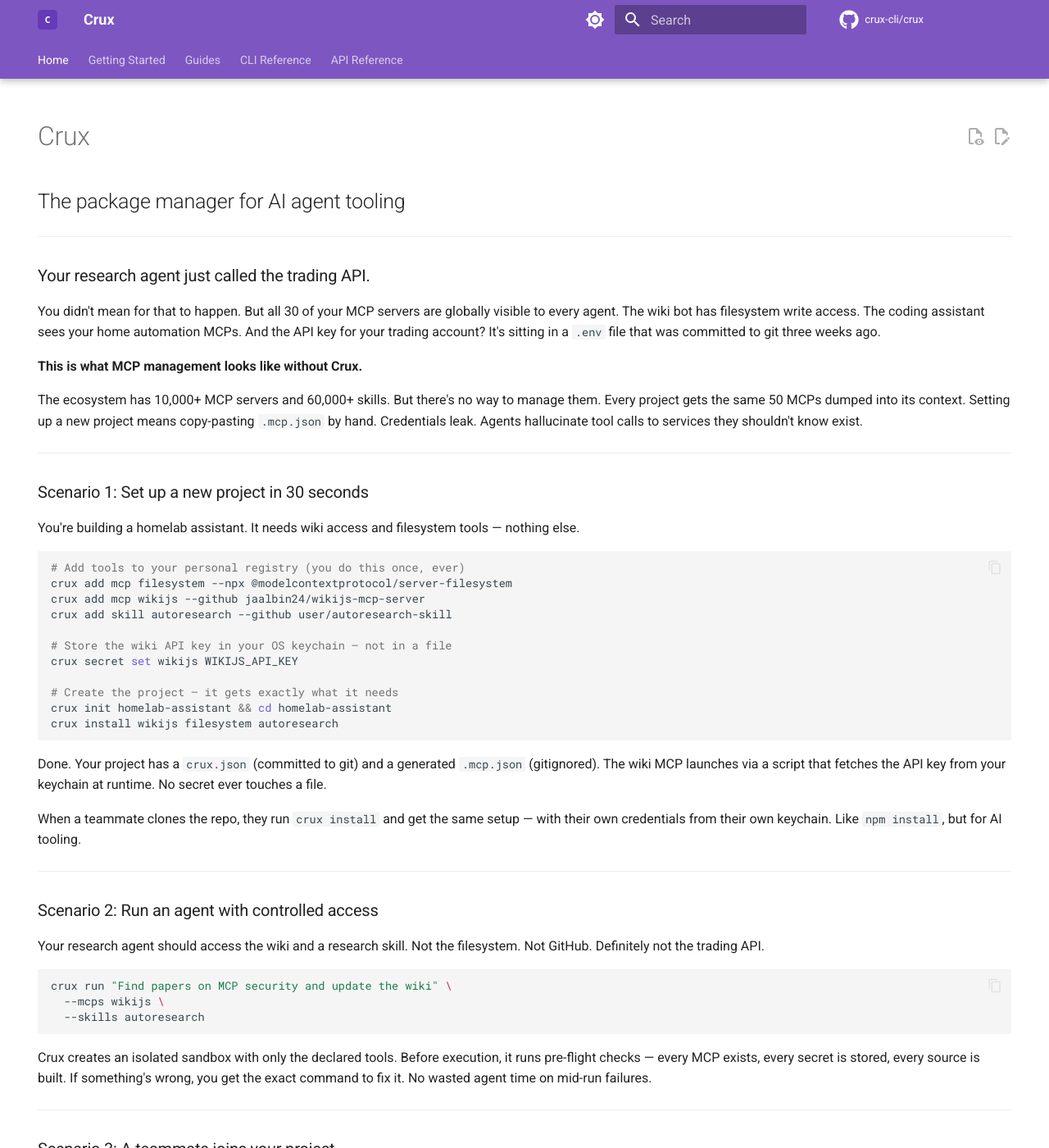
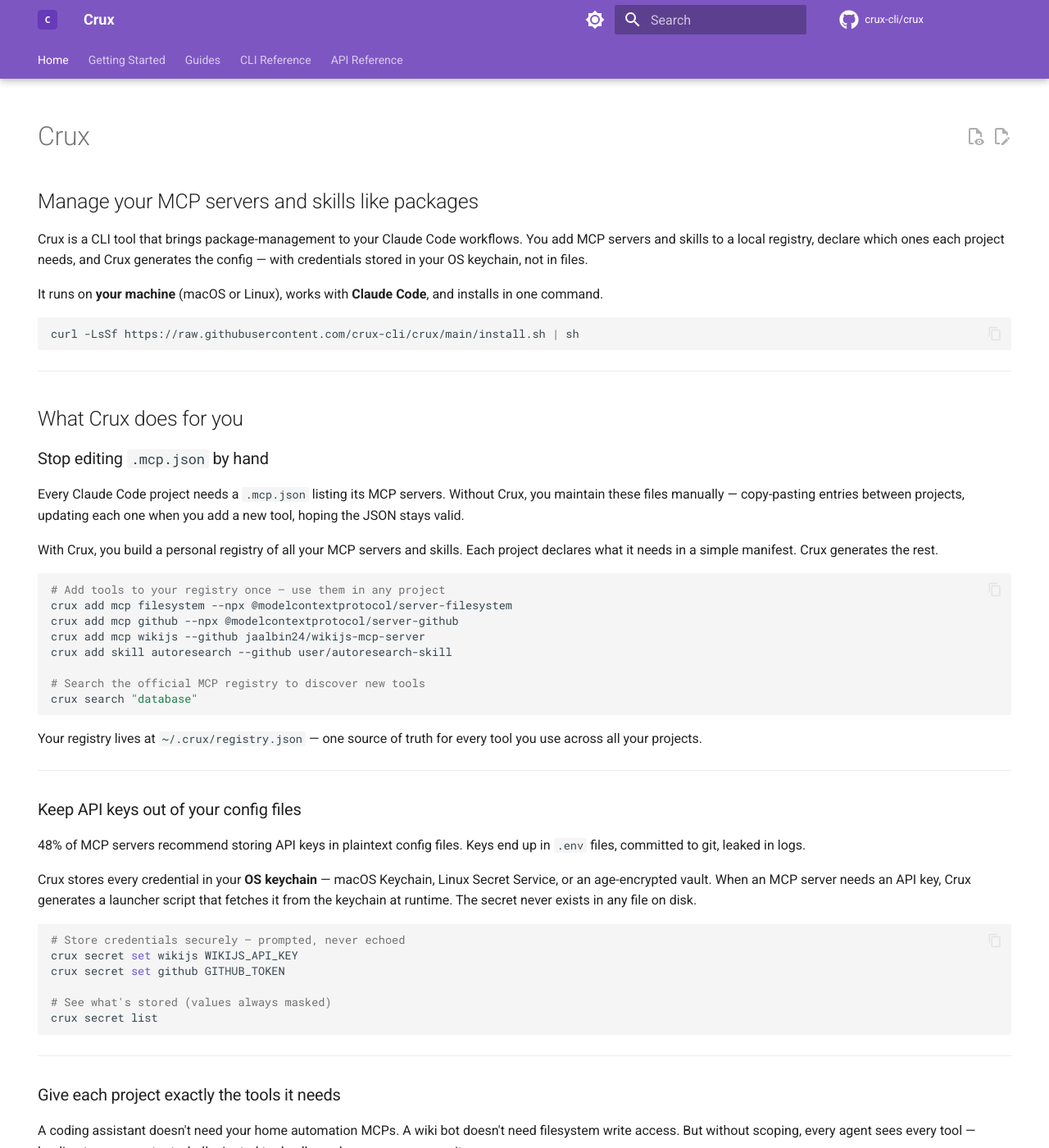
Before and after one commit to crux-cli/crux, an MkDocs documentation site: the page built from docs/index.md, in a window 1280 px wide and 1400 px high. Shown: the whole window at 82% size. Built offline with MkDocs 1.6.1 and Material for MkDocs 9.7.7, drawn with Linux system fonts in a browser that asks for light colours; comment, search, counter and statistics services are not loaded; the version menu is left out; some of the changed text lies outside the part shown.

Commit message:
docs: redesign homepage with clear intro, use-case sections, and value-driven narrative (#7)
- Clear intro: what Crux is, where it runs (macOS/Linux CLI), what it works with (Claude Code)
- Five use-case sections each explaining a specific problem and how Crux solves it:
  1. Stop editing .mcp.json by hand (registry)
  2. Keep API keys out of config files (secrets)
  3. Give each project exactly the tools it needs (scoping)
  4. Run agents with controlled tool access (sandbox)
  5. Know when something is broken (health monitoring)
- Removed fictional "teammate scenario" (single-user only in v1)
- Removed alarm-style opening hook in favor of clear product description
- README: matching structure, concise version of each section

Co-authored-by: Claude Opus 4.6 (1M context) <noreply@anthropic.com>

````diff
--- a/docs/index.md
+++ b/docs/index.md
@@ -6,69 +6,135 @@ hide:
 
 # Crux
 
-## The package manager for AI agent tooling
+## Manage your MCP servers and skills like packages
+
+Crux is a CLI tool that brings package-management to your Claude Code workflows. You add MCP servers and skills to a local registry, declare which ones each project needs, and Crux generates the config — with credentials stored in your OS keychain, not in files.
+
+It runs on **your machine** (macOS or Linux), works with **Claude Code**, and installs in one command.
+
+```bash
+curl -LsSf https://raw.githubusercontent.com/crux-cli/crux/main/install.sh | sh
+```
 
 ---
 
-### Your research agent just called the trading API.
+## What Crux does for you
 
-You didn't mean for that to happen. But all 30 of your MCP servers are globally visible to every agent. The wiki bot has filesystem write access. The coding assistant sees your home automation MCPs. And the API key for your trading account? It's sitting in a `.env` file that was committed to git three weeks ago.
+### Stop editing `.mcp.json` by hand
 
-**This is what MCP management looks like without Crux.**
+Every Claude Code project needs a `.mcp.json` listing its MCP servers. Without Crux, you maintain these files manually — copy-pasting entries between projects, updating each one when you add a new tool, hoping the JSON stays valid.
 
-The ecosystem has 10,000+ MCP servers and 60,000+ skills. But there's no way to manage them. Every project gets the same 50 MCPs dumped into its context. Setting up a new project means copy-pasting `.mcp.json` by hand. Credentials leak. Agents hallucinate tool calls to services they shouldn't know exist.
+With Crux, you build a personal registry of all your MCP servers and skills. Each project declares what it needs in a simple manifest. Crux generates the rest.
+
+```bash
+# Add tools to your registry once — use them in any project
+crux add mcp filesystem --npx @modelcontextprotocol/server-filesystem
+crux add mcp github --npx @modelcontextprotocol/server-github
+crux add mcp wikijs --github jaalbin24/wikijs-mcp-server
+crux add skill autoresearch --github user/autoresearch-skill
+
+# Search the official MCP registry to discover new tools
+crux search "database"
+```
+
+Your registry lives at `~/.crux/registry.json` — one source of truth for every tool you use across all your projects.
 
 ---
 
-### Scenario 1: Set up a new project in 30 seconds
+### Keep API keys out of your config files
 
-You're building a homelab assistant. It needs wiki access and filesystem tools — nothing else.
+48% of MCP servers recommend storing API keys in plaintext config files. Keys end up in `.env` files, committed to git, leaked in logs.
+
+Crux stores every credential in your **OS keychain** — macOS Keychain, Linux Secret Service, or an age-encrypted vault. When an MCP server needs an API key, Crux generates a launcher script that fetches it from the keychain at runtime. The secret never exists in any file on disk.
 
 ```bash
-# Add tools to your personal registry (you do this once, ever)
-crux add mcp filesystem --npx @modelcontextprotocol/server-filesystem
-crux add mcp wikijs --github jaalbin24/wikijs-mcp-server
-crux add skill autoresearch --github user/autoresearch-skill
+# Store credentials securely — prompted, never echoed
+crux secret set wikijs WIKIJS_API_KEY
+crux secret set github GITHUB_TOKEN
 
-# Store the wiki API key in your OS keychain — not in a file
-crux secret set wikijs WIKIJS_API_KEY
-
-# Create the project — it gets exactly what it needs
-crux init homelab-assistant && cd homelab-assistant
-crux install wikijs filesystem autoresearch
+# See what's stored (values always masked)
+crux secret list
 ```
-
-Done. Your project has a `crux.json` (committed to git) and a generated `.mcp.json` (gitignored). The wiki MCP launches via a script that fetches the API key from your keychain at runtime. No secret ever touches a file.
-
-When a teammate clones the repo, they run `crux install` and get the same setup — with their own credentials from their own keychain. Like `npm install`, but for AI tooling.
 
 ---
 
-### Scenario 2: Run an agent with controlled access
+### Give each project exactly the tools it needs
 
-Your research agent should access the wiki and a research skill. Not the filesystem. Not GitHub. Definitely not the trading API.
+A coding assistant doesn't need your home automation MCPs. A wiki bot doesn't need filesystem write access. But without scoping, every agent sees every tool — leading to worse outputs, hallucinated tool calls, and unnecessary security exposure.
+
+Crux lets each project declare its own subset of tools:
 
 ```bash
-crux run "Find papers on MCP security and update the wiki" \
+# Start a new project
+crux init homelab-assistant && cd homelab-assistant
+
+# Install only what this project needs
+crux install wikijs filesystem autoresearch
+
+# Check that everything is working
+crux status
+```
+
+This creates a `crux.json` — your project's tool manifest:
+
+```json
+{
+  "name": "homelab-assistant",
+  "mcps": ["wikijs", "filesystem"],
+  "skills": ["autoresearch"]
+}
+```
+
+Commit `crux.json` to git. The generated `.mcp.json` is gitignored — it's a local artifact that Crux rebuilds with `crux sync`.
+
+**Why this matters for quality:** an agent with 5 relevant tools consistently outperforms one with 50 irrelevant ones. Less noise in the context window means better outputs and fewer hallucinated tool calls.
+
+---
+
+### Run agents with controlled tool access
+
+Sometimes you want to run an agent with a specific, limited set of tools — without setting up a full project. Crux sandboxes let you do exactly that.
+
+```bash
+# This agent can only access wikijs — nothing else
+crux run "Summarize the latest MCP security research and update the wiki" \
   --mcps wikijs \
   --skills autoresearch
 ```
 
-Crux creates an isolated sandbox with only the declared tools. Before execution, it runs pre-flight checks — every MCP exists, every secret is stored, every source is built. If something's wrong, you get the exact command to fix it. No wasted agent time on mid-run failures.
+Before execution, Crux runs **pre-flight checks**: every MCP exists in your registry, every required secret is stored, every GitHub source is cloned and built. If something is missing, you get the exact command to fix it — before wasting agent time on a mid-run failure.
+
+Save run configurations as reusable manifests:
+
+```json title="tasks/weekly-research.json"
+{
+  "name": "weekly-research",
+  "task": "Search for latest MCP security papers and update the wiki",
+  "mcps": ["wikijs"],
+  "skills": ["autoresearch"],
+  "timeout_minutes": 30
+}
+```
+
+```bash
+crux run --file tasks/weekly-research.json
+```
 
 ---
 
-### Scenario 3: A teammate joins your project
+### Know when something is broken
 
-They clone the repo. They see `crux.json` listing the MCPs and skills the project needs. They run:
+MCP servers fail silently. A config typo, a missing dependency, an expired token — you don't find out until your agent fails mid-task.
 
 ```bash
-crux install
-crux secret set wikijs WIKIJS_API_KEY   # their own key
-crux status                              # verify everything works
+# Probe every MCP server in your project via JSON-RPC handshake
+crux status
+
+# Full environment health check with auto-fix
+crux doctor
 ```
 
-No Slack message asking "which MCPs does this project use?" No digging through config files. No 30-minute setup. The manifest is the documentation.
+`crux status` actually starts each MCP server, performs the protocol handshake, and reports whether it responded — along with its protocol version and available tools. `crux doctor` checks your entire Crux environment (directories, config, dependencies, registry integrity) and fixes what it can automatically.
 
 ---
 
@@ -110,28 +176,21 @@ graph LR
     SYN --> P3
 ```
 
-**Registry** — Add MCPs and skills once from npm, PyPI, GitHub, or local sources. One source of truth across all your projects. No more copy-pasting `.mcp.json`.
+---
 
-**Secrets** — API keys live in your OS keychain (macOS Keychain, Linux Secret Service, or age-encrypted vault). Generated launcher scripts fetch them at runtime. Nothing is ever written to disk.
+## Security
 
-**Sync engine** — `crux sync` reads your project's `crux.json` and generates the `.mcp.json` that Claude Code expects, with only the tools you declared. Each project gets its own scoped config.
+Crux takes an opinionated stance: **there is no insecure-but-easier path.**
+
+- Secrets never appear in any file on disk — only in your OS keystore
+- Launcher scripts contain keystore lookup commands, not credential values
+- Generated `.mcp.json` never contains secrets
+- Each sandbox gets only the MCPs explicitly declared for that run
+- Path traversal protections on all file operations
 
 ---
 
-## Why scoping matters
-
-**An agent with 5 relevant tools outperforms one drowning in 50.**
-
-This isn't just a security claim — it's a quality lever. When you reduce the tools in an agent's context window:
-
-- **Outputs improve** — the model focuses on tools that matter for the task
-- **Hallucinated tool calls drop** — no accidental calls to the trading API from your wiki bot
-- **Security tightens** — each agent's blast radius is limited to what it actually needs
-- **Execution speeds up** — smaller tool lists mean faster MCP initialization
-
----
-
-## Install
+## Get started
 
 ```bash
 curl -LsSf https://raw.githubusercontent.com/crux-cli/crux/main/install.sh | sh
@@ -139,25 +198,11 @@ curl -LsSf https://raw.githubusercontent.com/crux-cli/crux/main/install.sh | sh
 
 Or with uv: `uv tool install crux-cli && crux setup`
 
-[:octicons-arrow-right-24: Full installation guide](getting-started/installation.md)
-
----
-
-## The full lifecycle
-
-| What you do | How Crux helps | Command |
-|-------------|---------------|---------|
-| Find an MCP you want to use | Search the official registry, add from npm/PyPI/GitHub | `crux search`, `crux add` |
-| Start a new project | Declare which MCPs and skills it needs | `crux init`, `crux install` |
-| Store API keys securely | OS keychain — never in config files | `crux secret set` |
-| Run an agent with controlled access | Isolated sandbox with only declared tools | `crux run` |
-| Check if everything is healthy | Probe MCP servers, diagnose issues | `crux status`, `crux doctor` |
-
 <div class="grid cards" markdown>
 
--   [:octicons-arrow-right-24: Getting Started](getting-started/installation.md)
--   [:octicons-arrow-right-24: CLI Reference](cli/index.md)
--   [:octicons-arrow-right-24: Guides](guides/index.md)
--   [:octicons-arrow-right-24: API Reference](api/index.md)
+-   [:octicons-arrow-right-24: Installation guide](getting-started/installation.md)
+-   [:octicons-arrow-right-24: Quick start](getting-started/quickstart.md)
+-   [:octicons-arrow-right-24: CLI reference](cli/index.md)
+-   [:octicons-arrow-right-24: API reference](api/index.md)
 
 </div>
````
Also changed, not shown: README.md (+41 -57 lines).
